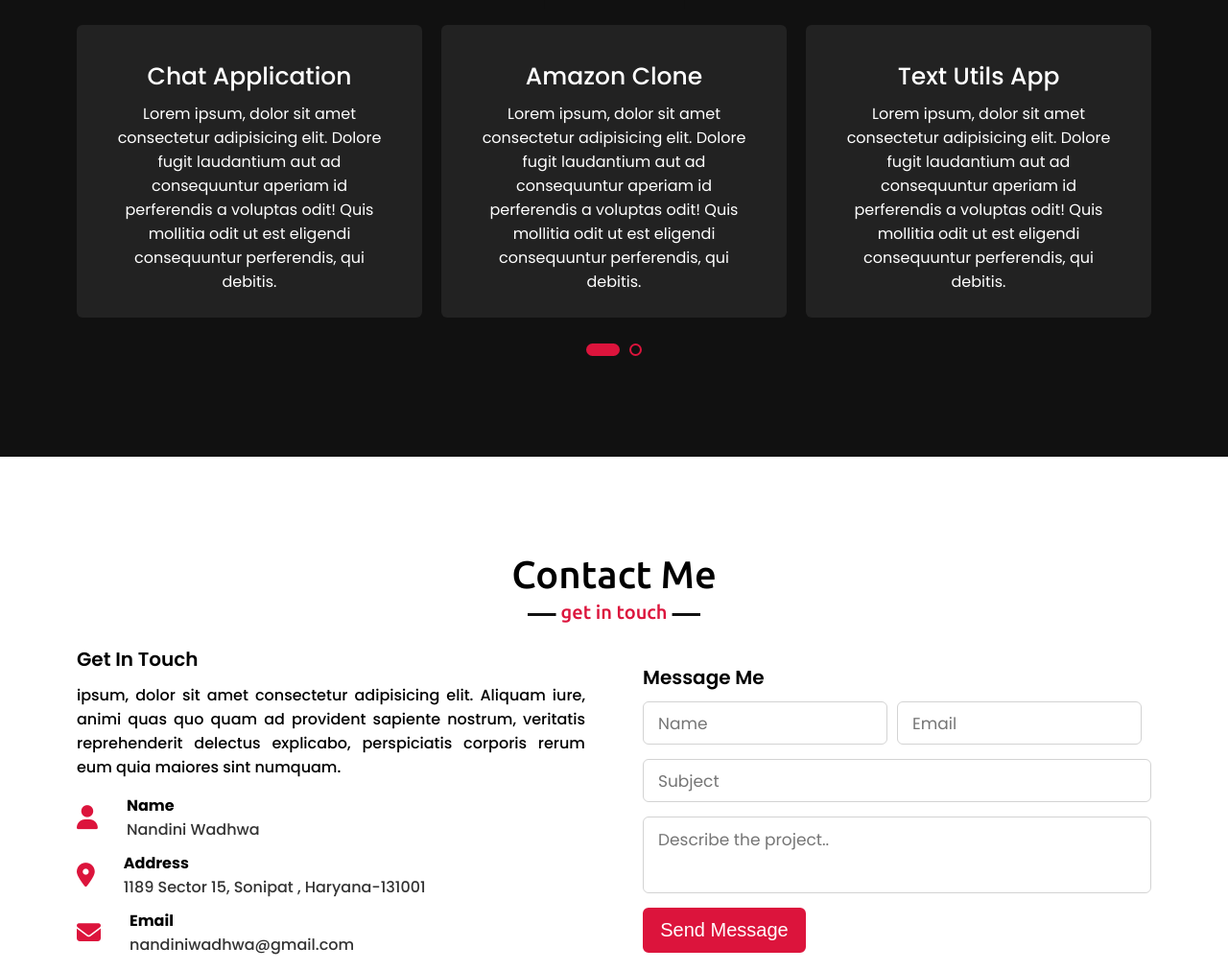
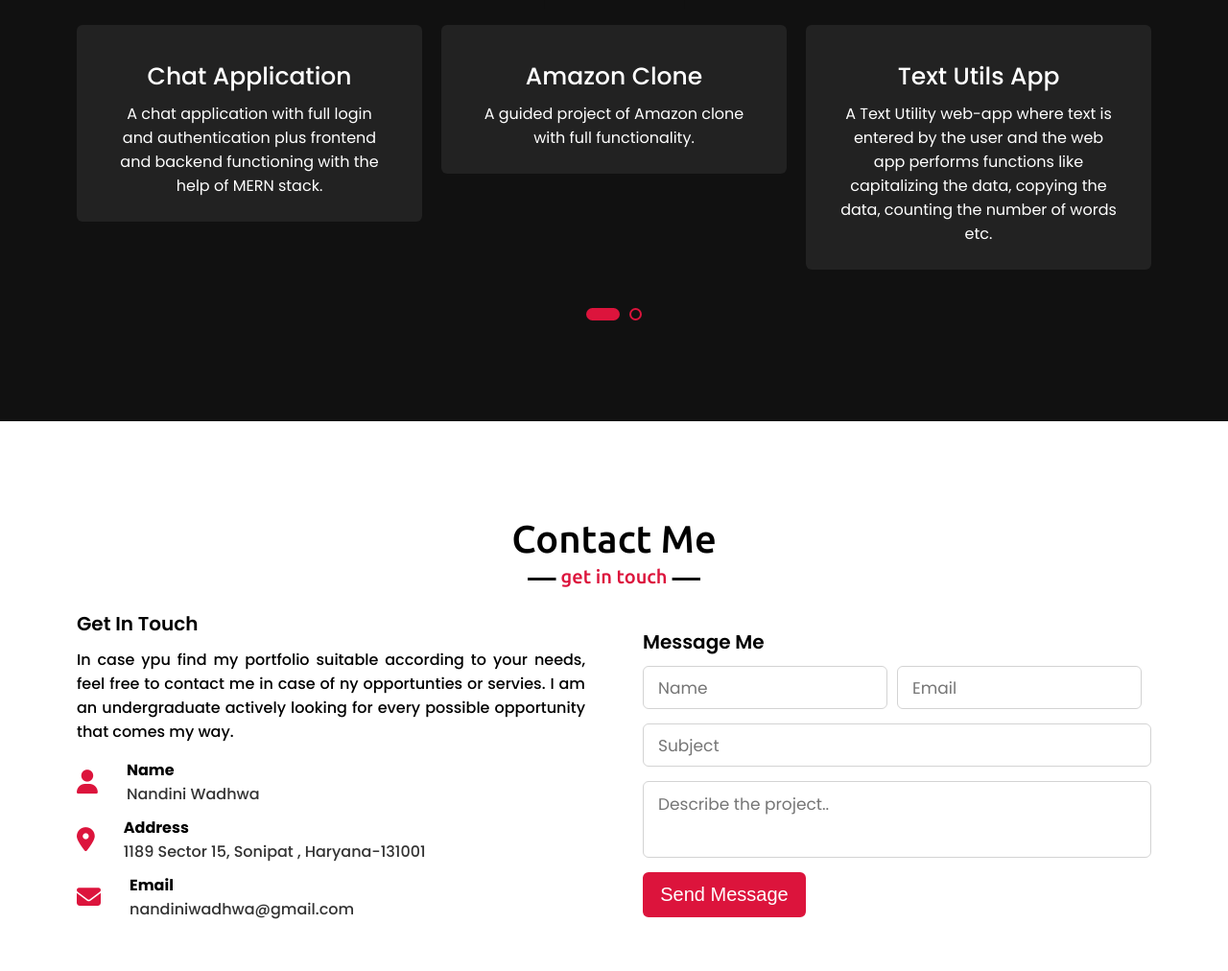
Before and after one commit to Nandi05/portfolio, a plain HTML site: page index.html in a window 1280 px wide. Shown: the part 3112-4124 px from the top of the page at 96% size. Drawn offline with nearby package versions, Linux system fonts and the light colour scheme.

Commit message:
second commit

```diff
--- a/index.html
+++ b/index.html
@@ -173,25 +173,25 @@
                 <div class="card ">
                     <div class="box">
                         <div class="text">Chat Application</div>
-                        <p>Lorem ipsum, dolor sit amet consectetur adipisicing elit. Dolore fugit laudantium aut ad consequuntur aperiam id perferendis a voluptas odit! Quis mollitia odit ut est eligendi consequuntur perferendis, qui debitis.</p>
+                        <p>A chat application with full login and authentication plus frontend and backend functioning with the help of MERN stack.</p>
                     </div>
                 </div>
                 <div class="card ">
                     <div class="box">
                         <div class="text">Amazon Clone</div>
-                        <p>Lorem ipsum, dolor sit amet consectetur adipisicing elit. Dolore fugit laudantium aut ad consequuntur aperiam id perferendis a voluptas odit! Quis mollitia odit ut est eligendi consequuntur perferendis, qui debitis.</p>
+                        <p>A guided project of Amazon clone with full functionality.</p>
                     </div>
                 </div>
                 <div class="card ">
                     <div class="box">
                         <div class="text">Text Utils App</div>
-                        <p>Lorem ipsum, dolor sit amet consectetur adipisicing elit. Dolore fugit laudantium aut ad consequuntur aperiam id perferendis a voluptas odit! Quis mollitia odit ut est eligendi consequuntur perferendis, qui debitis.</p>
+                        <p>A Text Utility web-app where text is entered by the user and the web app performs functions like capitalizing the data, copying the data, counting the number of words etc.</p>
                     </div>
                 </div>
                 <div class="card ">
                     <div class="box">
                         <div class="text">Python Desktop Assistant</div>
-                        <p>Lorem ipsum, dolor sit amet consectetur adipisicing elit. Dolore fugit laudantium aut ad consequuntur aperiam id perferendis a voluptas odit! Lorem ipsum dolor sit amet
+                        <p>A desktop assistant with functionalities such as opening specific folders, perofroming tasks like opening browser etc with speech recognition.
 
                         </p>
                     </div>
@@ -199,7 +199,7 @@
                 <div class="card ">
                     <div class="box">
                         <div class="text">Covid Case Tracker</div>
-                        <p>Lorem ipsum, dolor sit amet consectetur adipisicing elit. Dolore fugit laudantium aut ad consequuntur aperiam id perferendis a voluptas odit! Quis mollitia odit ut est eligendi consequuntur perferendis, qui debitis.</p>
+                        <p>Covid case tracker to track the number of daily cases with the help of integration using an API.</p>
                     </div>
                 </div>
             </div>
@@ -213,7 +213,7 @@
             <div class="contact-content">
                 <div class="column left">
                     <div class="text"> Get In Touch</div>
-                    <p> ipsum, dolor sit amet consectetur adipisicing elit. Aliquam iure, animi quas quo quam ad provident sapiente nostrum, veritatis reprehenderit delectus explicabo, perspiciatis corporis rerum eum quia maiores sint numquam. </p>
+                    <p> In case ypu find my portfolio suitable according to your needs, feel free to contact me in case of ny opportunties or servies. I am an undergraduate actively looking for every possible opportunity that comes my way. </p>
                     <div class="icons">
                         <div class="row">
                             <i class="fas fa-user"></i>
```
